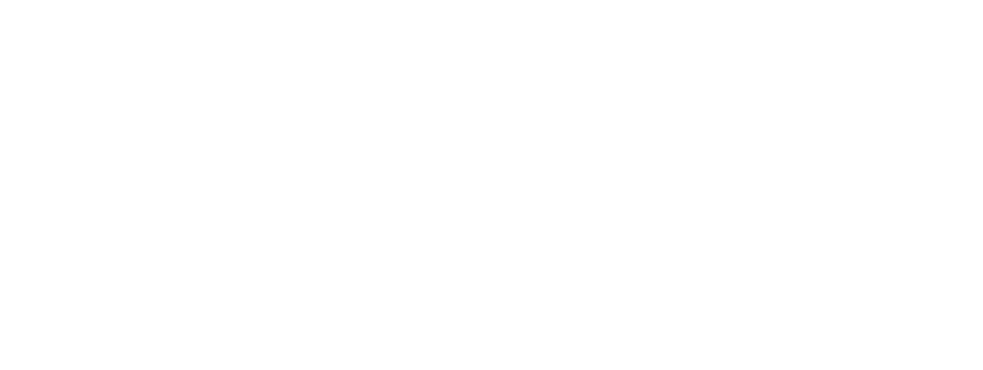
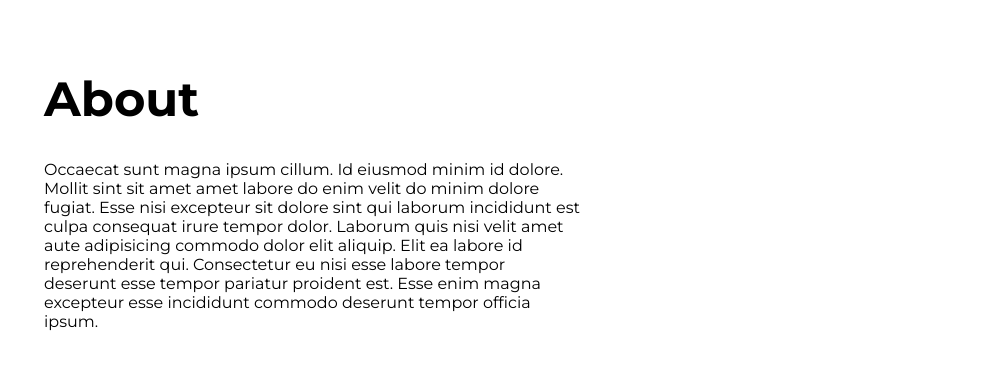
Before and after one commit to chunchun-dev/personal-portfolio-template, a Next.js app: page / in a window 1280 px wide. Shown: the part 1426-1796 px from the top of the page, without its empty margins (148-1131 px from the left). Before the commit the page ends 1432 px from the top, so only its background shows below. Built offline with nearby package versions, Linux system fonts and the light colour scheme.

Commit message:
Basic about section

```diff
--- /dev/null
+++ b/components/About.tsx
@@ -0,0 +1,15 @@
+import React from 'react'
+import styles from '../styles/About.module.css'
+
+interface AboutProps {
+    desc: string
+}
+
+export const About: React.FC<AboutProps> = ({desc}) => {
+    return (
+        <div id={styles.about}>
+            <h1>About</h1>
+            <p>{desc}</p>
+        </div>
+    );
+}
--- a/pages/index.tsx
+++ b/pages/index.tsx
@@ -1,3 +1,4 @@
+import { About } from "../components/About";
 import { Hero } from "../components/Hero";
 import { Projects } from "../components/Projects";
 
@@ -5,7 +6,7 @@ export default function Home() {
   return (
     <div>
       <Hero
-        subtitle='Subtitle'
+        subtitle='Subtitle 👋'
         title='Building great digital products'
         desc='
           Tempor pariatur elit cupidatat duis minim exercitation culpa ea. Anim ea Lorem enim sint fugiat nulla labore consectetur aliquip anim. Anim aliquip deserunt sit id nostrud sunt cillum officia. Nulla adipisicing anim labore in sit labore.
@@ -20,6 +21,7 @@ export default function Home() {
         { title: 'Project 1', desc: 'a great project', link: '', img: 'https://images.unsplash.com/photo-1517479149777-5f3b1511d5ad?ixlib=rb-1.2.1&ixid=MXwxMjA3fDB8MHxzZWFyY2h8MTAyfHxwYXN0ZWx8ZW58MHx8MHw%3D&auto=format&fit=crop&w=400&q=60' },
         { title: 'Project 1', desc: 'a great project', link: '', img: 'https://images.unsplash.com/photo-1534239143101-1b1c627395c5?ixlib=rb-1.2.1&ixid=MXwxMjA3fDB8MHxzZWFyY2h8NzZ8fHBhc3RlbHxlbnwwfHwwfA%3D%3D&auto=format&fit=crop&w=400&q=60' },
       ]}/>
+      <About desc='Occaecat sunt magna ipsum cillum. Id eiusmod minim id dolore. Mollit sint sit amet amet labore do enim velit do minim dolore fugiat. Esse nisi excepteur sit dolore sint qui laborum incididunt est culpa consequat irure tempor dolor. Laborum quis nisi velit amet aute adipisicing commodo dolor elit aliquip. Elit ea labore id reprehenderit qui. Consectetur eu nisi esse labore tempor deserunt esse tempor pariatur proident est. Esse enim magna excepteur esse incididunt commodo deserunt tempor officia ipsum.'/>
     </div>
   )
 }
--- /dev/null
+++ b/styles/About.module.css
@@ -0,0 +1,21 @@
+#about {
+    margin-top: 4rem;
+    margin-bottom: 4rem;
+    width: 100%;
+    padding-left: 15%;
+    padding-right: 15%;
+}
+
+#about > h1 {
+    font-size: 3rem;
+}
+
+#about > p {
+    width: 60%;
+}
+
+@media screen and (max-width: 950px) {
+    #about > p {
+        width: 90%
+    }
+}
```
